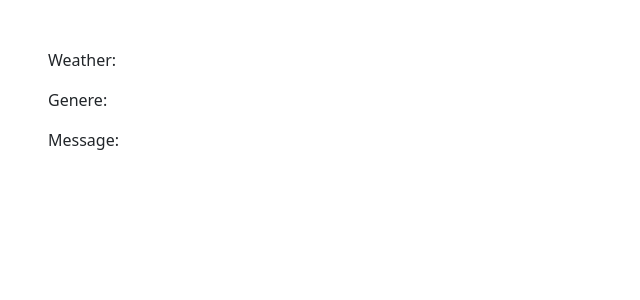
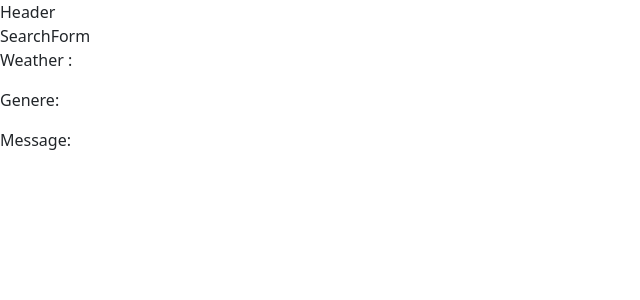
Before and after one commit to CeezR/Moody, a React (Vite) app in the folder front-end/: page / in a window 1280 px wide. Shown: the top 300 px of the page, without its empty margins (0-640 px from the left). Built offline with nearby package versions, Linux system fonts and the light colour scheme; no server answers.

Commit message:
feat: component structure implemented

```diff
--- a/front-end/src/App.tsx
+++ b/front-end/src/App.tsx
@@ -1,40 +1,17 @@
 import { useEffect, useState } from 'react'
 import './App.css'
+import Header from './Header';
+import Bord from './Bord';
 
-type ResponseDto = {
-  weatherDescription: string;
-  genreName: string;
-  genre_message: string;
-}
 
 function App() {
 
-  const [testVar, setTestVar] = useState<ResponseDto>();
-  const testFetch = async () => {
+  return (
 
-    try {
-      const response = await fetch("http://localhost:8080/api")
-      if (!response.ok) {
-        throw new Error('Network response was not ok');
-      }
-      const data:ResponseDto = await response.json();
-      setTestVar(data);
-
-    } catch (error) {
-      console.error('Error:', error);
-    }
-  }
-
-  useEffect(() => {
-    testFetch();
-  }, [])
-
-  return (
-    <div className='m-5'>
-        <p>Weather: {testVar?.weatherDescription}</p>
-        <p>Genere: {testVar?.genreName}</p>
-        <p>Message: {testVar?.genre_message}</p>
-    </div>
+    <>
+      <Header/>
+      <Bord/>
+    </>
   )
 }
 
--- /dev/null
+++ b/front-end/src/Bord.tsx
@@ -0,0 +1,40 @@
+import React, { useEffect, useState } from 'react'
+import SearchForm from './SearchForm'
+import MoodyCard from './MoodyCard'
+
+type moodyData = {
+  weatherDescription: string;
+  genreName: string;
+  genre_message: string;
+}
+
+const Bord = () => {
+  const [moody, setMoody] = useState<moodyData>();
+  const testFetch = async () => {
+
+    try {
+      const response = await fetch("http://localhost:8080/api")
+      if (!response.ok) {
+        throw new Error('Network response was not ok');
+      }
+      const data:moodyData = await response.json();
+      setMoody(data);
+
+    } catch (error) {
+      console.error('Error:', error);
+    }
+  }
+
+  useEffect(() => {
+    testFetch();
+  }, [])
+
+  return (
+    <>
+      <SearchForm/>
+      <MoodyCard weatherDescription={moody?.genreName} genreName={moody?.genreName} genre_message={moody?.genre_message}/>
+    </>
+  )
+}
+
+export default Bord
--- /dev/null
+++ b/front-end/src/Header.tsx
@@ -0,0 +1,9 @@
+import React from 'react'
+
+const Header = () => {
+  return (
+    <div>Header</div>
+  )
+}
+
+export default Header
--- /dev/null
+++ b/front-end/src/MoodyCard.tsx
@@ -0,0 +1,20 @@
+import React from 'react'
+
+
+type MoodyCardProps = {
+  weatherDescription: string | undefined;
+  genreName: string | undefined;
+  genre_message: string | undefined;
+}
+
+const MoodyCard = ({weatherDescription, genre_message, genreName} : MoodyCardProps) => {
+  return (
+    <div>
+      <p>Weather : {weatherDescription}</p>
+      <p>Genere: {genreName}</p>
+      <p>Message: {genre_message}</p>
+    </div>
+  )
+}
+
+export default MoodyCard
--- /dev/null
+++ b/front-end/src/SearchForm.tsx
@@ -0,0 +1,9 @@
+import React from 'react'
+
+const SearchForm = () => {
+  return (
+    <div>SearchForm</div>
+  )
+}
+
+export default SearchForm
```
